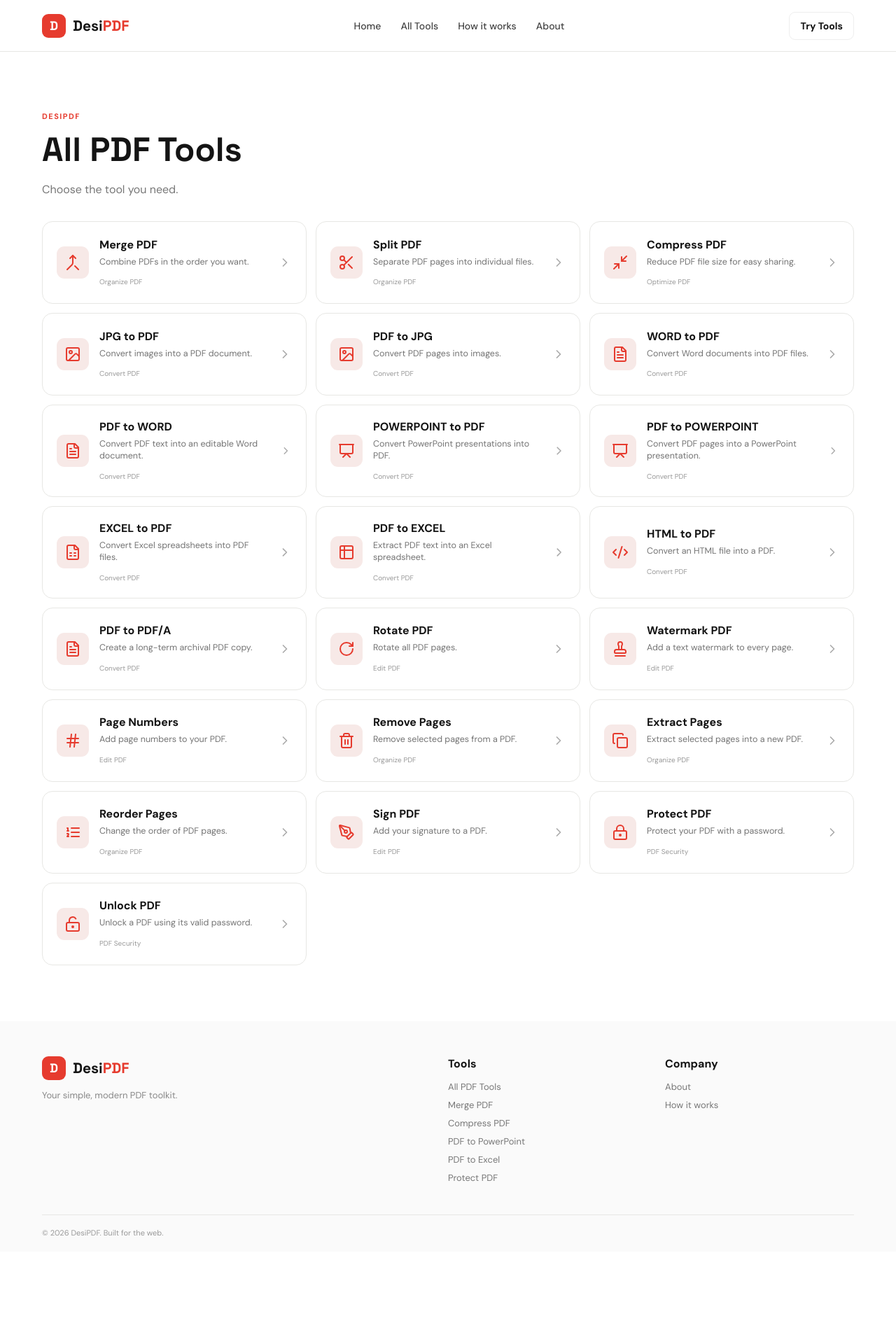
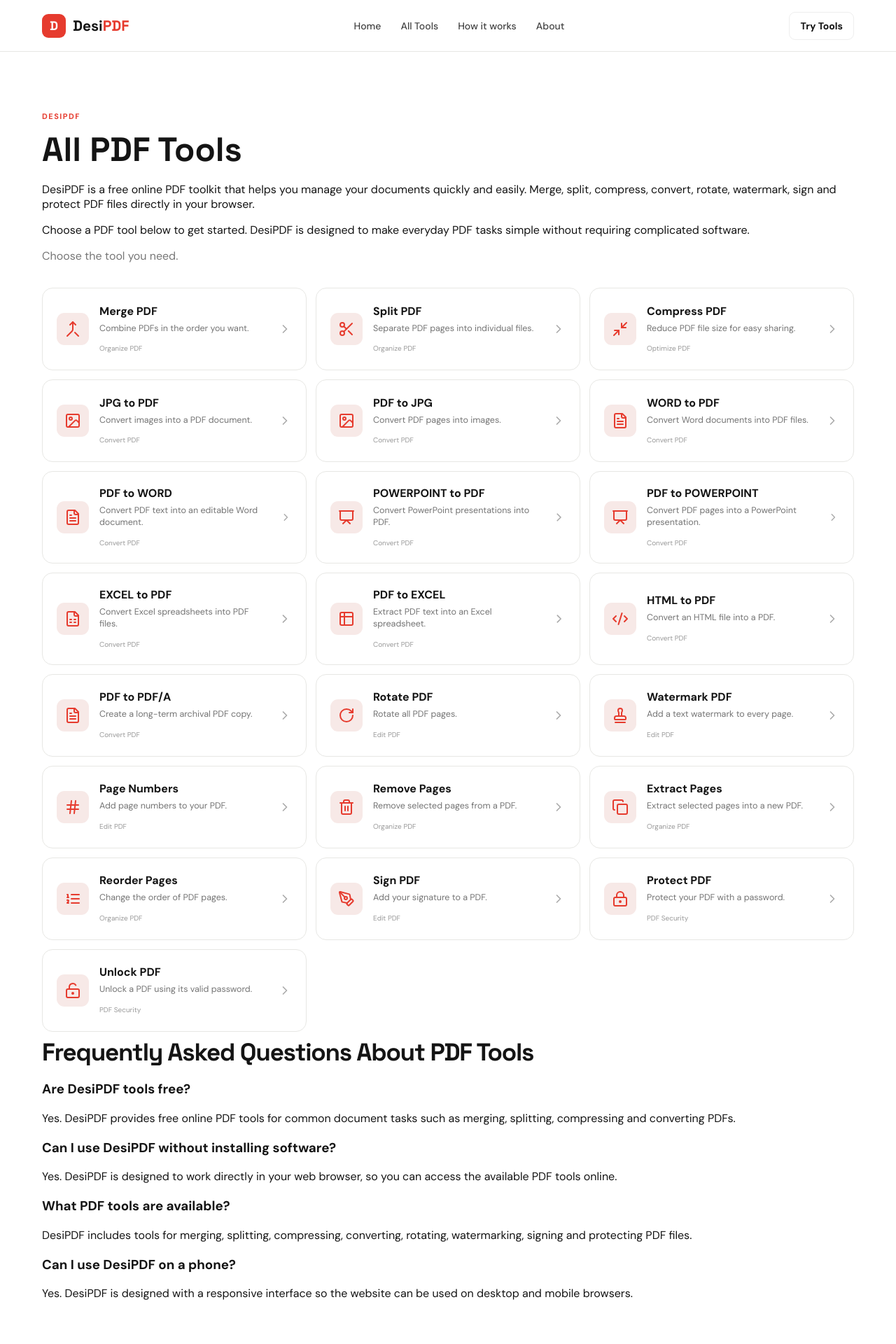
Before and after one commit to Gulammustafa1-pixel/desipdf, a React (Vite) app: page /tools in a window 1280 px wide. Shown: the top 1920 px of the page at 70% size. Before the commit the page ends 1788 px from the top, so only its background shows below. Built offline with nearby package versions, Linux system fonts and the light colour scheme.

Commit message:
Add SEO content and FAQ

```diff
--- a/src/main.jsx
+++ b/src/main.jsx
@@ -3942,6 +3942,18 @@ function Tools() {
         <h1>
           All PDF Tools
         </h1>
+        <div className="seo-content">
+  <p>
+    DesiPDF is a free online PDF toolkit that helps you manage your
+    documents quickly and easily. Merge, split, compress, convert,
+    rotate, watermark, sign and protect PDF files directly in your browser.
+  </p>
+
+  <p>
+    Choose a PDF tool below to get started. DesiPDF is designed to make
+    everyday PDF tasks simple without requiring complicated software.
+  </p>
+</div>
 
         <p className="lead">
           Choose the tool you need.
@@ -3959,6 +3971,41 @@ function Tools() {
           )}
 
         </div>
+        <section className="faq-section">
+  <h2>Frequently Asked Questions About PDF Tools</h2>
+
+  <div className="faq-item">
+    <h3>Are DesiPDF tools free?</h3>
+    <p>
+      Yes. DesiPDF provides free online PDF tools for common document
+      tasks such as merging, splitting, compressing and converting PDFs.
+    </p>
+  </div>
+
+  <div className="faq-item">
+    <h3>Can I use DesiPDF without installing software?</h3>
+    <p>
+      Yes. DesiPDF is designed to work directly in your web browser,
+      so you can access the available PDF tools online.
+    </p>
+  </div>
+
+  <div className="faq-item">
+    <h3>What PDF tools are available?</h3>
+    <p>
+      DesiPDF includes tools for merging, splitting, compressing,
+      converting, rotating, watermarking, signing and protecting PDF files.
+    </p>
+  </div>
+
+  <div className="faq-item">
+    <h3>Can I use DesiPDF on a phone?</h3>
+    <p>
+      Yes. DesiPDF is designed with a responsive interface so the website
+      can be used on desktop and mobile browsers.
+    </p>
+  </div>
+</section>
 
       </main>
 
```
